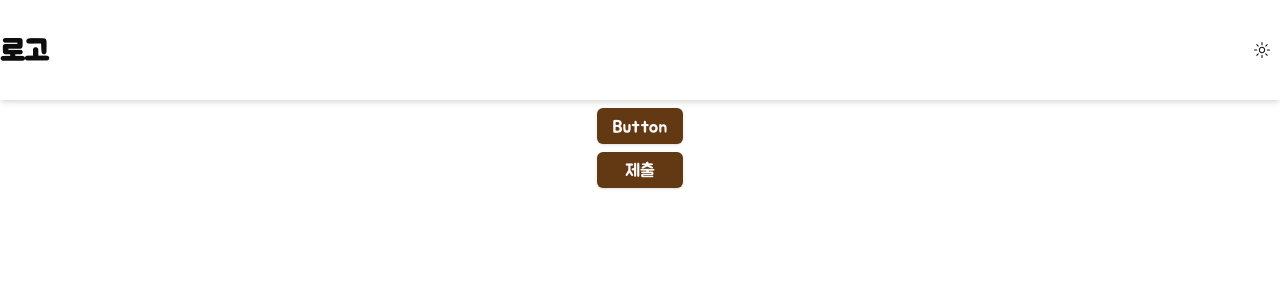
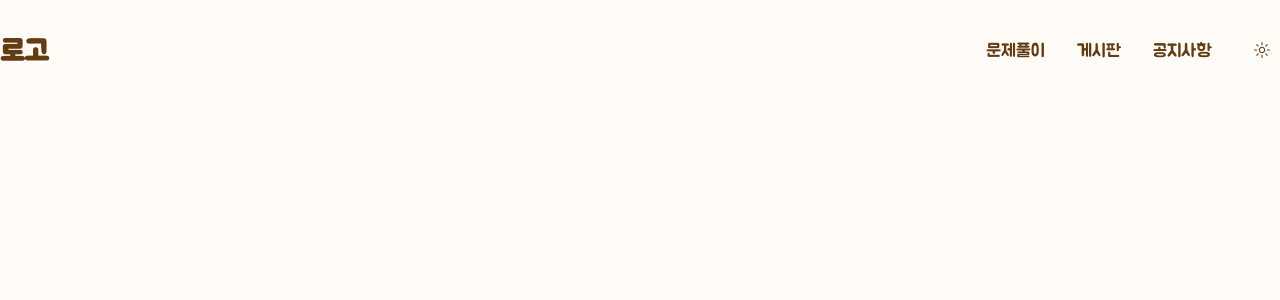
Before and after one commit to Yoonhwi/pic2solve, a Next.js app: page / in a window 1280 px wide. Shown: the top 300 px of the page. Built offline with nearby package versions, Linux system fonts and the light colour scheme.

Commit message:
feat: update global css, base-layout css

```diff
--- a/src/app/(main)/base-layout.tsx
+++ b/src/app/(main)/base-layout.tsx
@@ -1,13 +1,17 @@
+import { ClassValue } from "clsx";
 import BaseLayoutHeader from "./basy-layout.header";
+import { cn } from "@/lib/utils";
 
 interface BaseLayoutProps {
   children: Readonly<React.ReactNode>;
+  parentStyle?: ClassValue;
 }
-const BaseLayout = ({ children }: BaseLayoutProps) => {
+
+const BaseLayout = ({ children, parentStyle }: BaseLayoutProps) => {
   return (
-    <div className="flex flex-col min-h-screen text-lg">
+    <div className="flex flex-col min-h-screen text-primary">
       <BaseLayoutHeader />
-      <div className="flex flex-1 justify-center py-2">
+      <div className={cn("flex flex-1 justify-center", parentStyle)}>
         <div className="w-content">{children}</div>
       </div>
     </div>
--- a/src/app/(main)/basy-layout.header.tsx
+++ b/src/app/(main)/basy-layout.header.tsx
@@ -2,10 +2,15 @@ import { ThemeSwitcher } from "@/components/controls/theme-switcher";
 
 const BaseLayoutHeader = () => {
   return (
-    <div className="flex justify-center h-[100px] shadow-md items-center">
+    <div className="fixed top-0 left-0 right-0 flex justify-center h-[100px] items-center bg-transparent">
       <div className="w-[1280px] flex justify-between">
         <h1 className="font-bold text-3xl">로고</h1>
-        <ThemeSwitcher />
+        <div className="flex gap-8 items-center text-lg">
+          <span>문제풀이</span>
+          <span>게시판</span>
+          <span>공지사항</span>
+          <ThemeSwitcher />
+        </div>
       </div>
     </div>
   );
--- a/src/app/(main)/page.tsx
+++ b/src/app/(main)/page.tsx
@@ -1,13 +1,9 @@
-import { Button } from "@/components/ui/button";
 import BaseLayout from "./base-layout";
 
 export default async function Page() {
   return (
-    <BaseLayout>
-      <div className="flex flex-col gap-2">
-        <Button>Button</Button>
-        <Button>제출</Button>
-      </div>
+    <BaseLayout parentStyle={"pt-[100px]"}>
+      <div className="flex flex-col gap-2"></div>
     </BaseLayout>
   );
 }
--- a/src/app/globals.css
+++ b/src/app/globals.css
@@ -8,39 +8,41 @@ body {
 
 @layer base {
   :root {
-    --background: 0 0% 100%;
-    --foreground: 0 0% 5%;
+    --gradient: #603813;
+    --background: 31 98.35% 98.46%;
+    --foreground: 31 6.7% 0.92%;
 
-    --card: 0 0% 100%;
-    --card-foreground: 0 0% 5%;
+    --muted: 31 6.7% 92.3%;
+    --muted-foreground: 31 3.35% 42.3%;
 
-    --popover: 0 0% 100%;
-    --popover-foreground: 0 0% 5%;
+    --popover: 31 36.4% 92.3%;
+    --popover-foreground: 31 6.7% 1.1500000000000001%;
 
-    --primary: 29 67% 23%;
-    --primary-foreground: 0 0% 98%;
+    --card: 31 36.4% 92.3%;
+    --card-foreground: 31 6.7% 1.1500000000000001%;
 
-    --secondary: 0 0% 96%;
-    --secondary-foreground: 0 0% 5%;
+    --border: 31 11.7% 89.92%;
+    --input: 31 11.7% 89.92%;
 
-    --muted: 0 0% 96%;
-    --muted-foreground: 0 0% 45%;
+    --primary: 31 67% 23%;
+    --primary-foreground: 31 1.34% 92.3%;
 
-    --accent: 0 0% 96%;
-    --accent-foreground: 0 0% 5%;
+    --secondary: 31 3.35% 96.15%;
+    --secondary-foreground: 31 5.0200000000000005% 12.3%;
 
-    --destructive: 0 84% 60%;
+    --accent: 31 3.35% 96.15%;
+    --accent-foreground: 31 5.0200000000000005% 12.3%;
+
+    --destructive: 0 84.2% 60.2%;
     --destructive-foreground: 0 0% 98%;
 
-    --border: 0 0% 92%;
-    --input: 0 0% 85%;
-    --ring: 0 0% 76%;
+    --ring: 31 67% 23%;
 
     --radius: 0.5rem;
   }
 
   .dark {
-    --background: 0 0% 6%;
+    --background: 0 0% 20%;
     --foreground: 0 0% 98%;
 
     --card: 0 0% 7%;
--- a/src/components/controls/theme-switcher.tsx
+++ b/src/components/controls/theme-switcher.tsx
@@ -35,7 +35,7 @@ const ThemeSwitcher = () => {
           <DropdownMenuItem
             key={theme.value}
             onClick={() => setTheme(theme.value)}
-            className="text-md"
+            className="text-md text-primary cursor-pointer focus:bg-background focus:text-primary"
           >
             {capitalize(theme.label)}
           </DropdownMenuItem>
```
